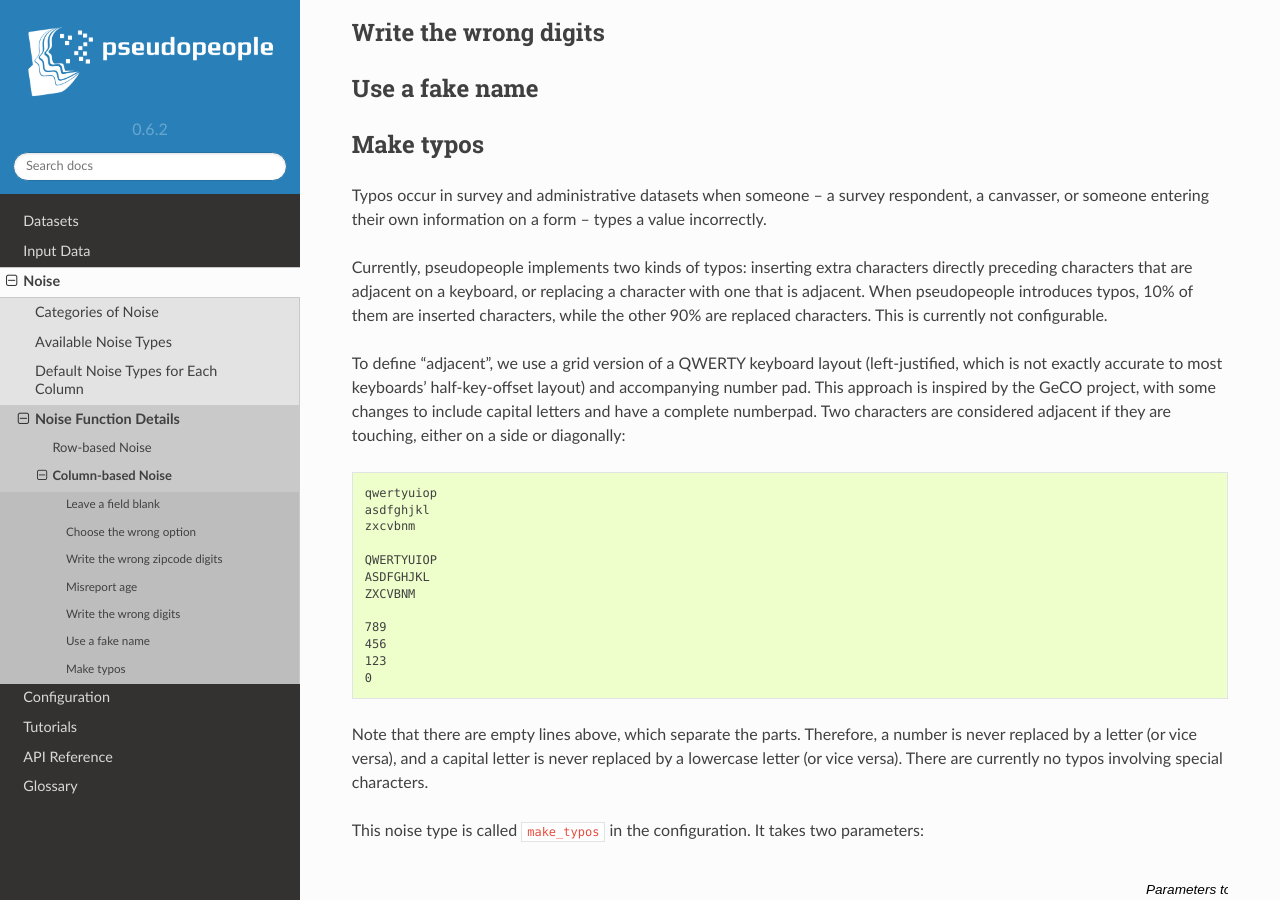
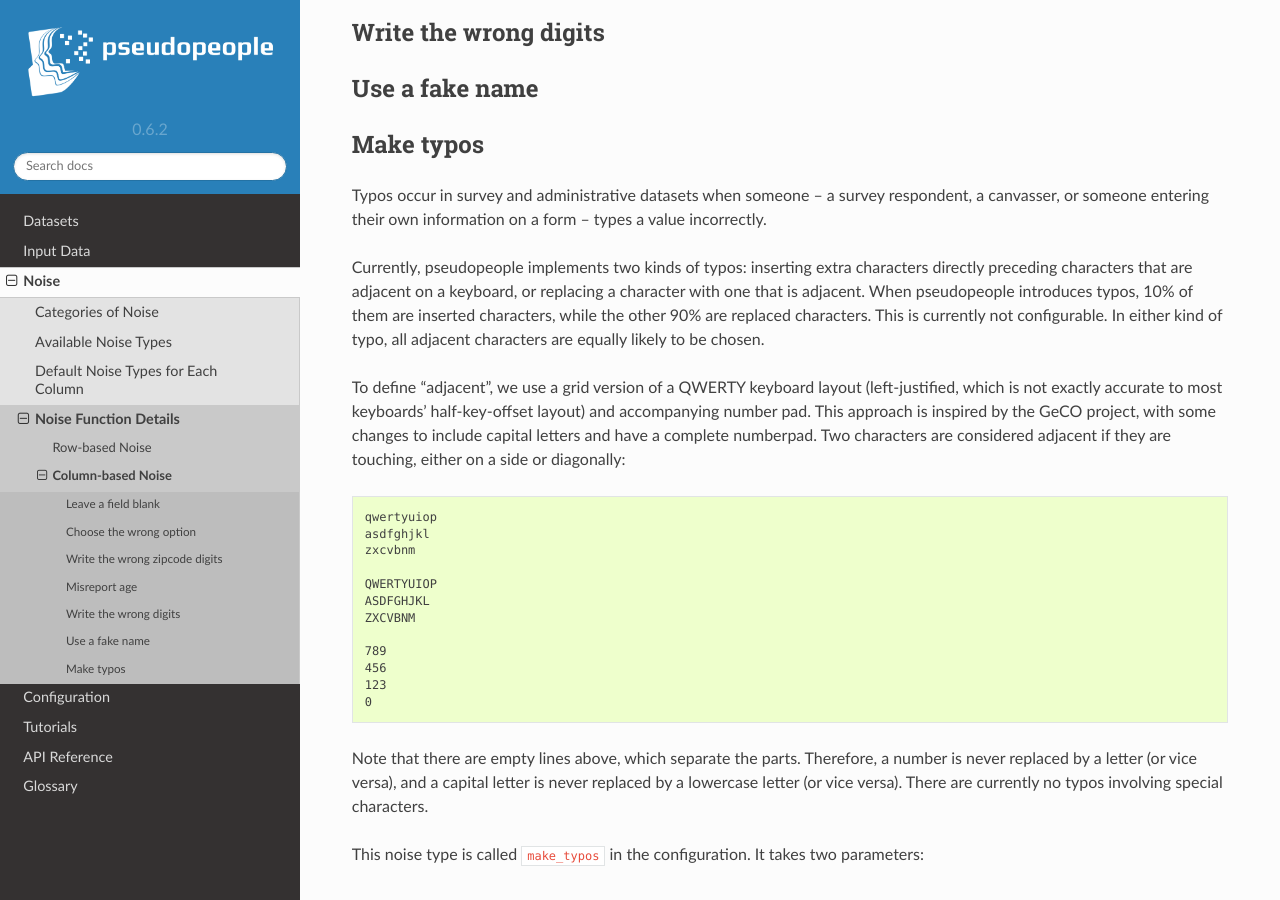
Before and after one commit to ihmeuw/pseudopeople, a Sphinx documentation site: the page built from docs/source/noise/column_noise.rst, in a window 1280 px wide and 900 px high, scrolled down 368 px. Built offline with Sphinx 7.4.7 and the Read the Docs theme 2.0.0, drawn with Linux system fonts in a browser that asks for light colours.

Commit message:
Note equal probability of adjacent characters

```diff
--- a/docs/source/noise/column_noise.rst
+++ b/docs/source/noise/column_noise.rst
@@ -32,6 +32,7 @@ Currently, pseudopeople implements two kinds of typos: inserting extra character
 directly preceding characters that are adjacent on a keyboard, or replacing a character with one that is adjacent.
 When pseudopeople introduces typos, 10% of them are inserted characters, while the other 90% are replaced characters.
 This is currently not configurable.
+In either kind of typo, all adjacent characters are equally likely to be chosen.
 
 To define "adjacent", we use a grid version of a QWERTY keyboard layout
 (left-justified, which is not exactly accurate to most keyboards' half-key-offset layout) and accompanying number pad.
```
